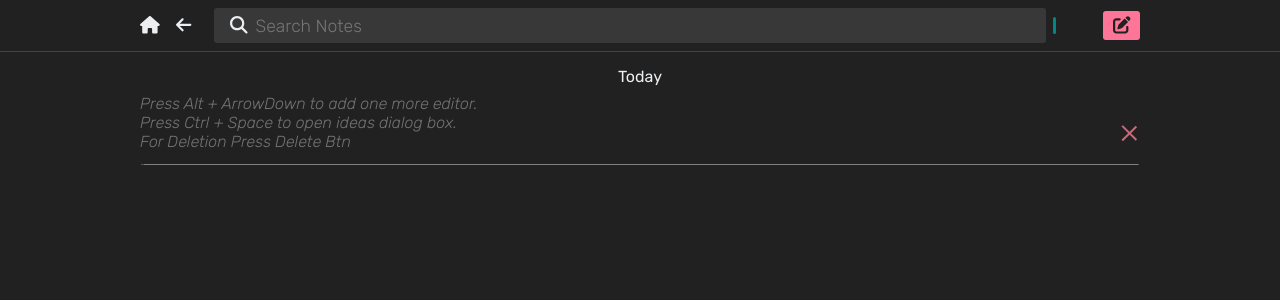
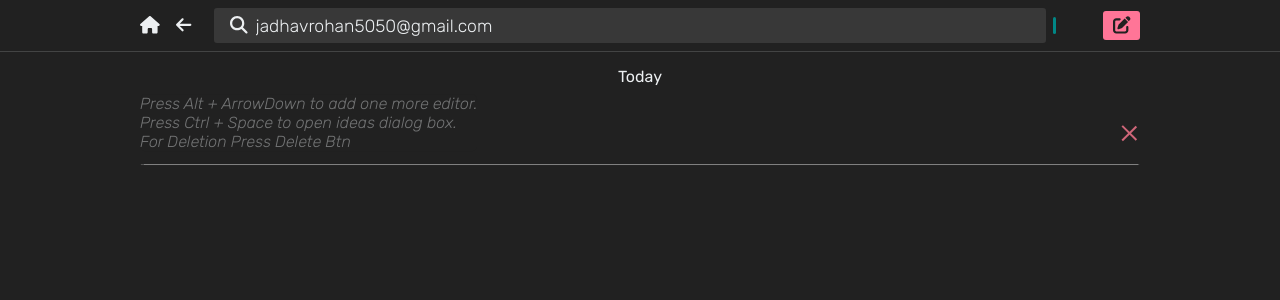
Before and after one commit to JadhavRohan5256/ideaflow, an Angular app: page / in a window 1280 px wide. Shown: the top 300 px of the page. Built offline with nearby package versions, Linux system fonts and the light colour scheme.

Commit message:
email are added

```diff
--- a/src/app/app.component.html
+++ b/src/app/app.component.html
@@ -7,7 +7,7 @@
     <div class="nav-middle">
       <div class="search-wrapper">
         <fa-icon class="icons" [icon]="faMagnifyingGlass"></fa-icon>
-        <input type="text" name="search" id="search" class="search" placeholder="Search Notes" autocomplete="off">
+        <input type="text" name="search" id="search" class="search" placeholder="jadhavrohan5050@gmail.com" autocomplete="off" value="jadhavrohan5050@gmail.com">
       </div>
     </div>
     <div class="nav-right">
--- a/src/app/editor/editor.component.ts
+++ b/src/app/editor/editor.component.ts
@@ -126,7 +126,6 @@ export class EditorComponent implements OnInit, OnDestroy {
             }
 
             contentEditableDiv.innerHTML += modifiedValue;
-            console.log(contentEditableDiv.innerHTML)
             this.updateControlValue(controlValue +'<>'+ selectedIdea, idx);
         }
         this.ideaMenuOpen = {
```
